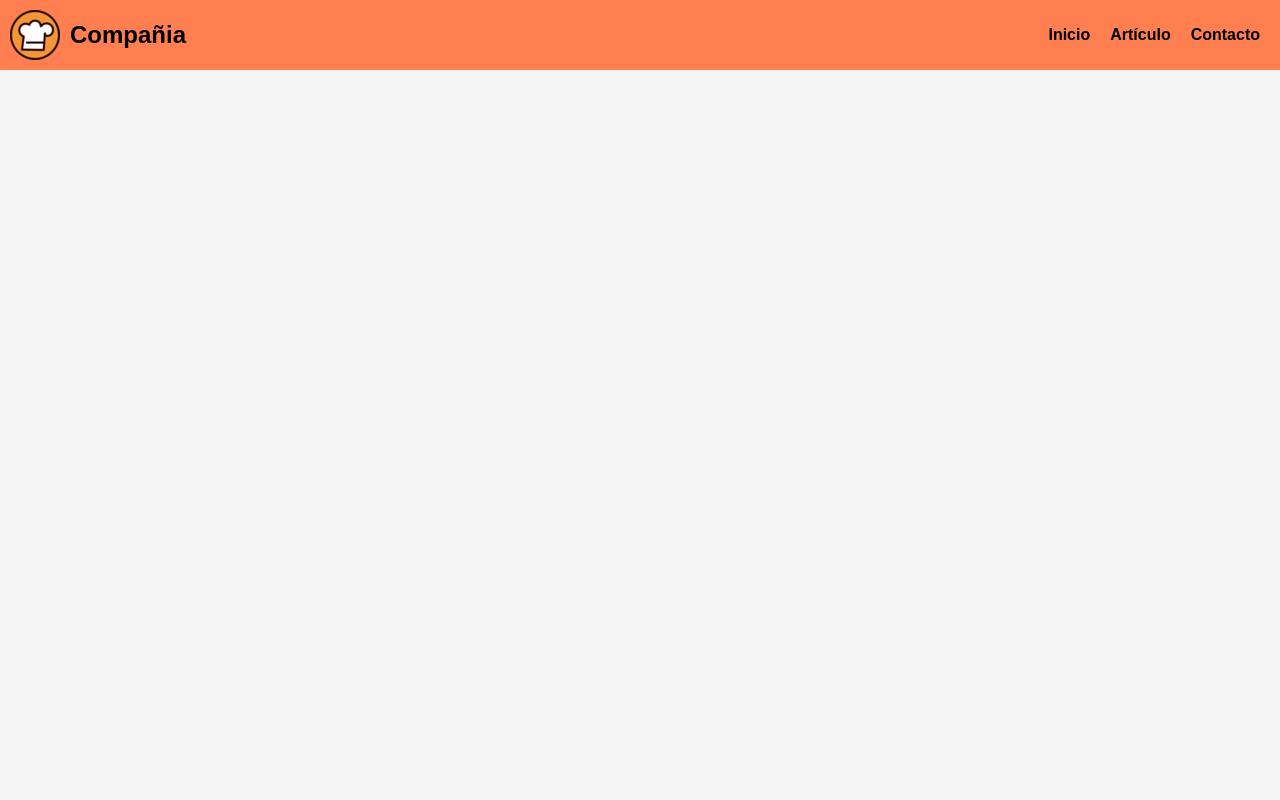
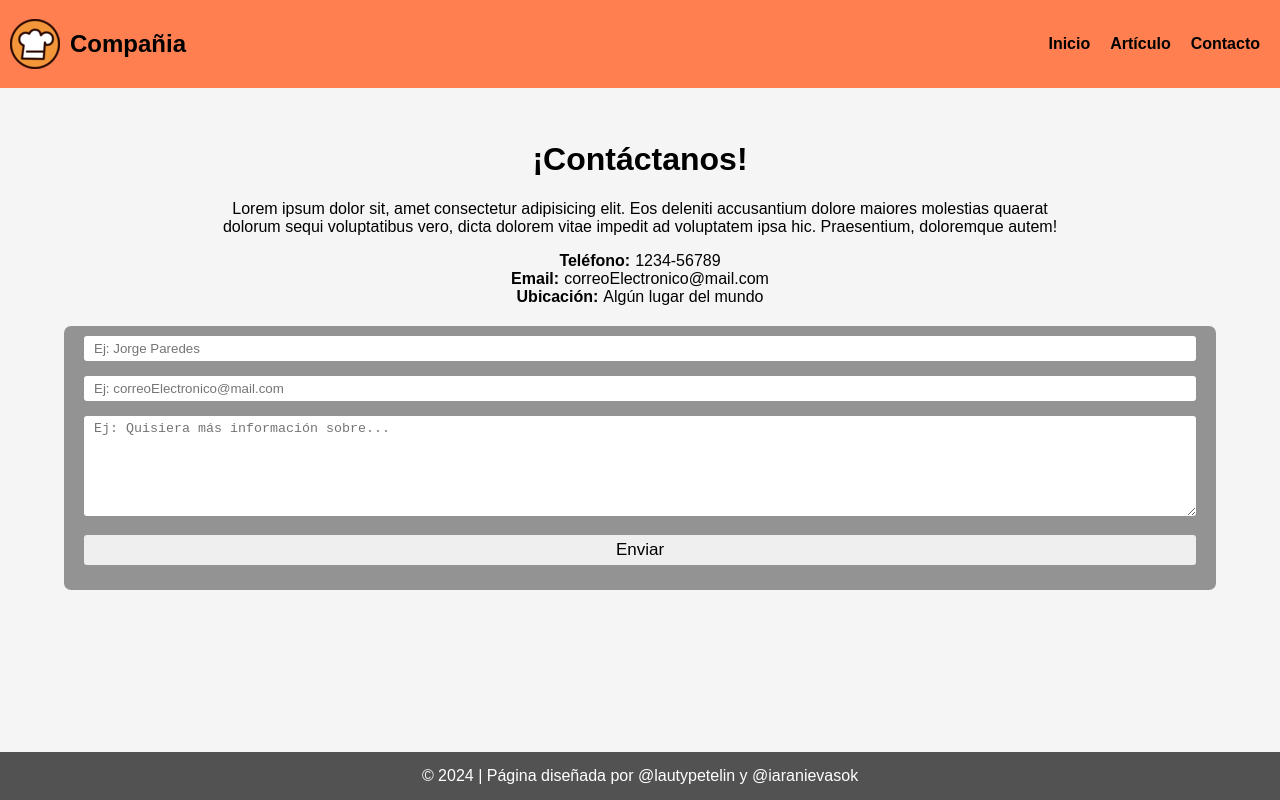
Before and after one commit to lautypetelin/lautypetelin.github.io, a plain HTML site: page contacto.html in a window 1280 px wide. Drawn offline with Linux system fonts and the light colour scheme.

Commit message:
Formulario de contacto v1

```diff
--- a/contacto.html
+++ b/contacto.html
@@ -25,5 +25,30 @@
         </nav>
       </div>
     </header>
+
+    <!--Formulario de contacto-->
+    <main class="main-form">
+      <div class="container">
+        <h1>¡Contáctanos!</h1>
+        <p>Lorem ipsum dolor sit, amet consectetur adipisicing elit. Eos deleniti accusantium dolore maiores molestias quaerat dolorum sequi voluptatibus vero, dicta dolorem vitae impedit ad voluptatem ipsa hic. Praesentium, doloremque autem!</p>
+        <div class="contactDate">
+          <p><span>Teléfono:</span>1234-56789</p>
+          <p><span>Email:</span>correoElectronico@mail.com</p>
+          <p><span>Ubicación:</span>Algún lugar del mundo</p>
+        </div>
+        <form action="#" autocomplete="off">
+          <input type="text" name="name" placeholder="Ej: Jorge Paredes">
+          <input type="email" name="email" placeholder="Ej: correoElectronico@mail.com">
+          <textarea name="message" placeholder="Ej: Quisiera más información sobre..."></textarea>
+          <input type="submit" name="submit" value="Enviar">
+        </form>
+      </div>
+    </main>
+
+    <footer class="footer">
+      <div class="container">
+        <p>&copy; 2024 | Página diseñada por @lautypetelin y @iaranievasok</p>
+      </div>
+    </footer>
   </body>
 </html>
--- a/css/styles.css
+++ b/css/styles.css
@@ -1,23 +1,25 @@
 *{
-    margin: 0;
     box-sizing: border-box;
     text-decoration: none;
     color: black;
 }
 
 body{
+    margin: 0;
     font-family: sans-serif;
     background-color: rgb(245, 245, 245);
+    overflow-x: hidden;
 }
 
 .container{
     max-width: 1400px;
-    margin: auto;
+    margin: 0 auto;
 }
 
 header{
     background-color: coral;
     position: fixed;
+    top: 0;
     width: 100%;
 }
 
@@ -53,9 +55,93 @@ nav a:hover{
     color: white;
 }
 
+/*Main*/
+.main-form{
+    padding-top: 150px;
+    width: 100%;
+}
+
+.main-form h1{
+    text-align: center;
+    padding-top: 20px;
+}
+
+.main-form p{
+    text-align: center;
+    padding: 0 10%;
+    text-wrap: balance;
+}
+
+.contactDate{
+    display: flex;
+    flex-wrap: wrap;
+    flex-direction: column;
+    align-items: flex-start;
+}
+
+.contactDate p{
+    text-align: start;
+    margin: auto;
+}
+
+.contactDate p span{
+    font-weight: bold;
+    padding-right: 5px;
+}
+
+.main-form form{
+    background-color: rgba(0,0,0,.4);
+    width: 90%;
+    margin: auto;
+    border-radius: 7px;
+    padding: 10px 20px;
+    margin-top: 20px;
+}
+
+input, textarea{
+    width: 100%;
+    margin-bottom: 15px;
+    border-radius: 3px;
+    padding: 5px 10px;
+    border: none;
+}
+
+textarea{
+    min-height: 100px;
+    max-height: 200px;
+    min-width: 100%;
+    max-width: 100%;
+}
+
+input[type=submit]{
+    font-size: 17px;
+}
+
+input[type=submit]:hover{
+    cursor: pointer;
+    background-color: #525252;
+    color: white;
+}
+
+/*Footer*/
+.footer{
+    background-color: #525252;
+    text-align: center;
+    padding: 15px 0;
+    width: 100%;
+    position: absolute;
+    bottom: 0;
+}
+
+footer p{
+    color: white;
+    margin: 0;
+}
+
 /*Cuando la pantalla supere los 720px*/
 @media (min-width:720px){
 
+    /*Cabecero*/
     header .container{
         flex-direction: row;
         justify-content: space-between; /*Separamos los elementos a los extremos.*/
@@ -64,4 +150,9 @@ nav a:hover{
     header .navbar{
         flex-direction: row;
     }
+
+    /*Main*/
+    .main-form{
+        padding-top: 100px;
+    }
 }
```
Also changed, not shown: 1 other file.
